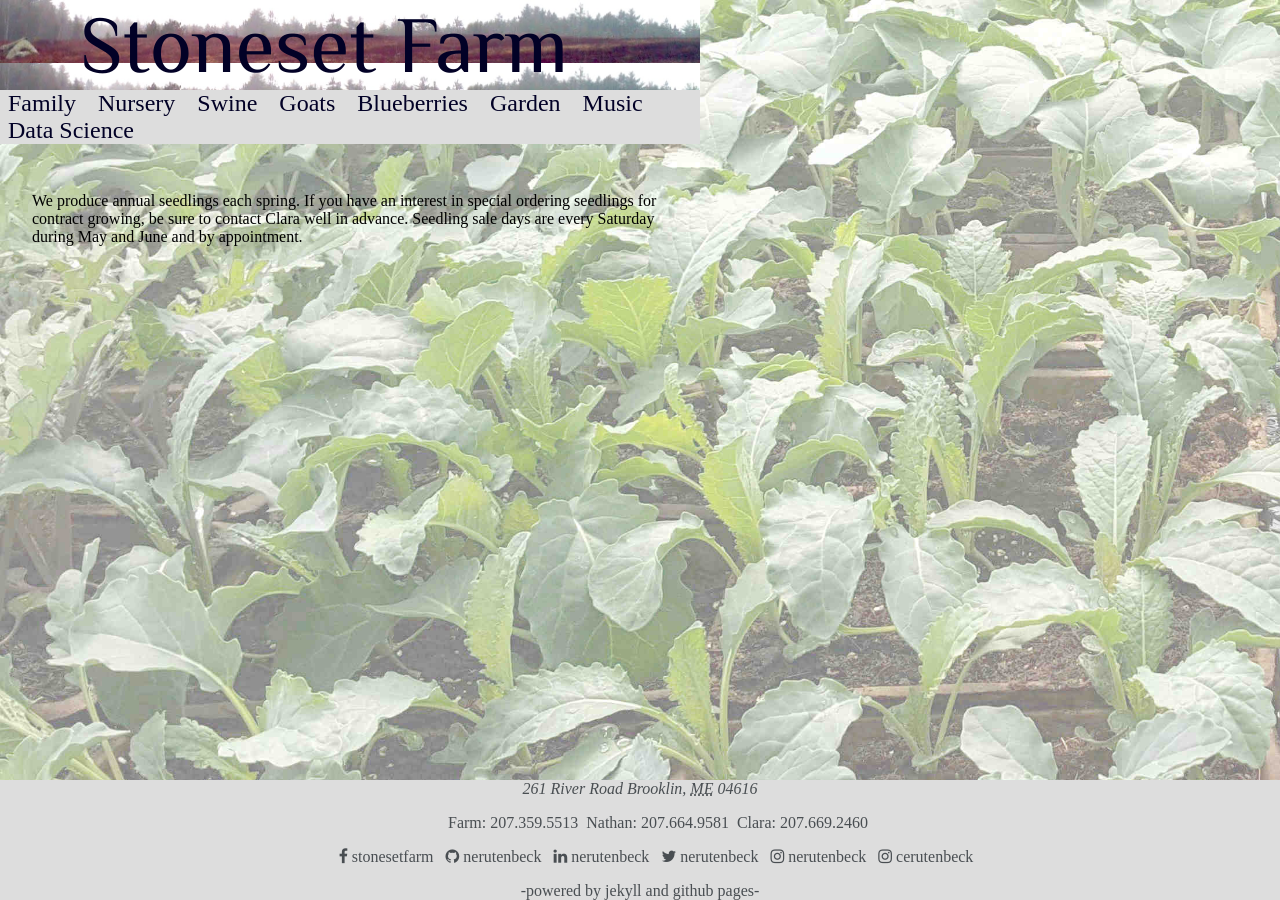
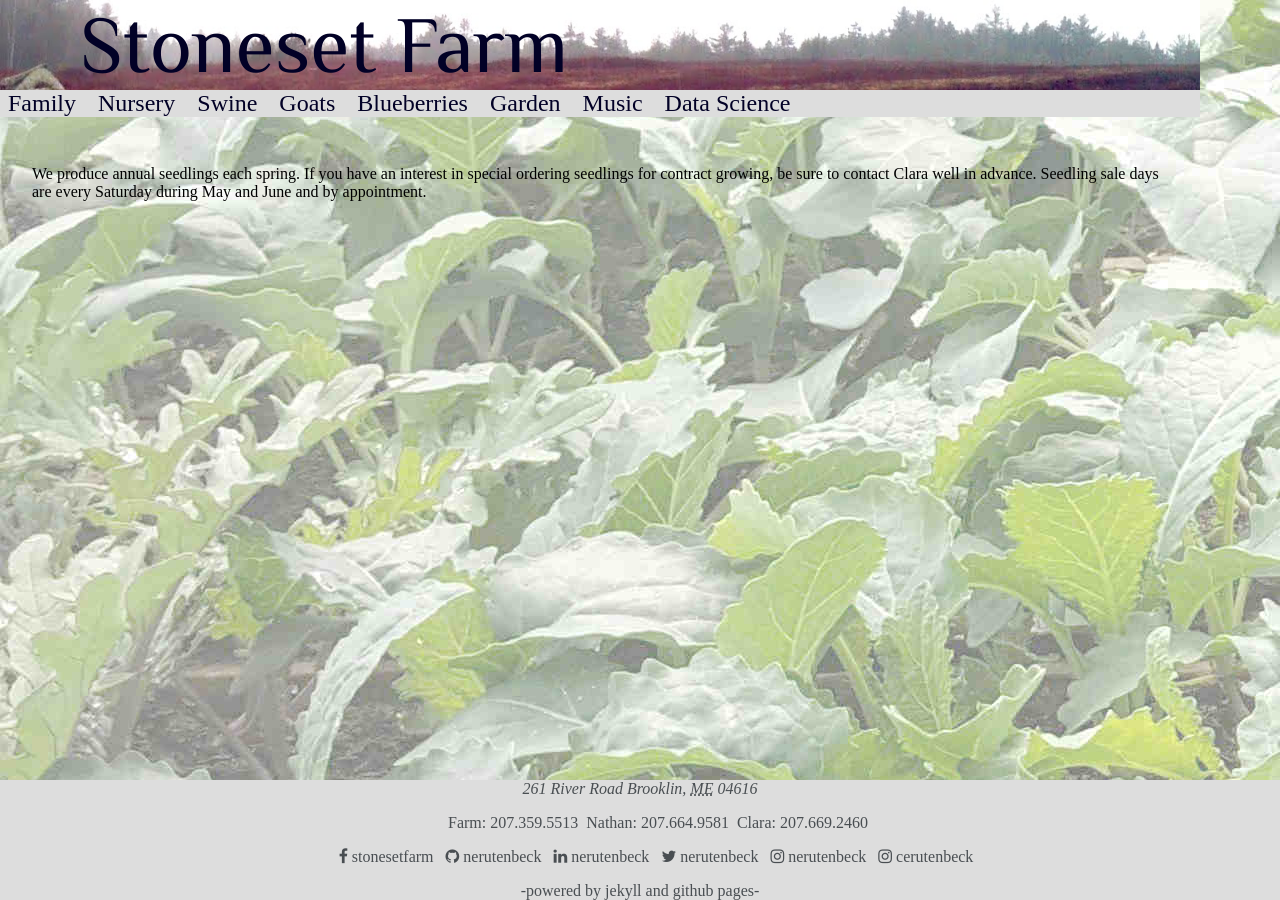
Before and after one commit to stonesetfarm/stonesetfarm.github.io, a Jekyll site: the page built from _pages/02_nursery.md, in a window 1280 px wide. Built offline with Jekyll 4.4.1, drawn with Linux system fonts in a browser that asks for light colours; nearby versions of some CDN libraries; some web fonts are replaced.

Commit message:
work on responsive site

```diff
--- a/_sass/_base.scss
+++ b/_sass/_base.scss
@@ -5,17 +5,22 @@ a {
 }
 
 body {
-    max-width: 700px;
-    padding: 12px;
-    padding-bottom:0;
+    max-width: 1200px;
+    margin: 0;
+    padding: 0;
+    background-repeat: no-repeat;
+    //background-size: cover;
 }
 
-@media only screen and (min-width: 480px) {
+@media screen only and (min-width: 480px) {
     body {
+        max-width: 300;
         margin: 0;
         padding: 0;
         background-repeat: no-repeat;
         background-size: cover;
+        padding: 0;
+        padding-bottom:0;
     }
 }
 
@@ -25,6 +30,7 @@ body {
     position: relative;
     background: url("../assets/images/bbfield.jpg");
     background-size: 100%;
+    background-repeat: no-repeat;
 }
 
 .site-title {
--- a/_sass/_variables.scss
+++ b/_sass/_variables.scss
@@ -1,3 +1,8 @@
+/* === Screen Sizes === */
+
+$break-small: 320px;
+$break-large: 1200px;
+
 /* === Typography === */
 @import
 url(https://fonts.googleapis.com/css?family=Gentium+Book+Basic|Philosopher);
@@ -11,7 +16,7 @@ $home-content-font-size     : 40px;
 $page-content-font          : $home-content-font;
 $page-content-font-weight   : normal;
 
-/* Colors === */
+/* === Colors === */
 $gray                       : #7a8288;
 $dark-gray                  : mix(#000, $gray, 40%);
 $darker-gray                : mix(#000, $gray, 60%);
```
Also changed, not shown: Gemfile.lock.
